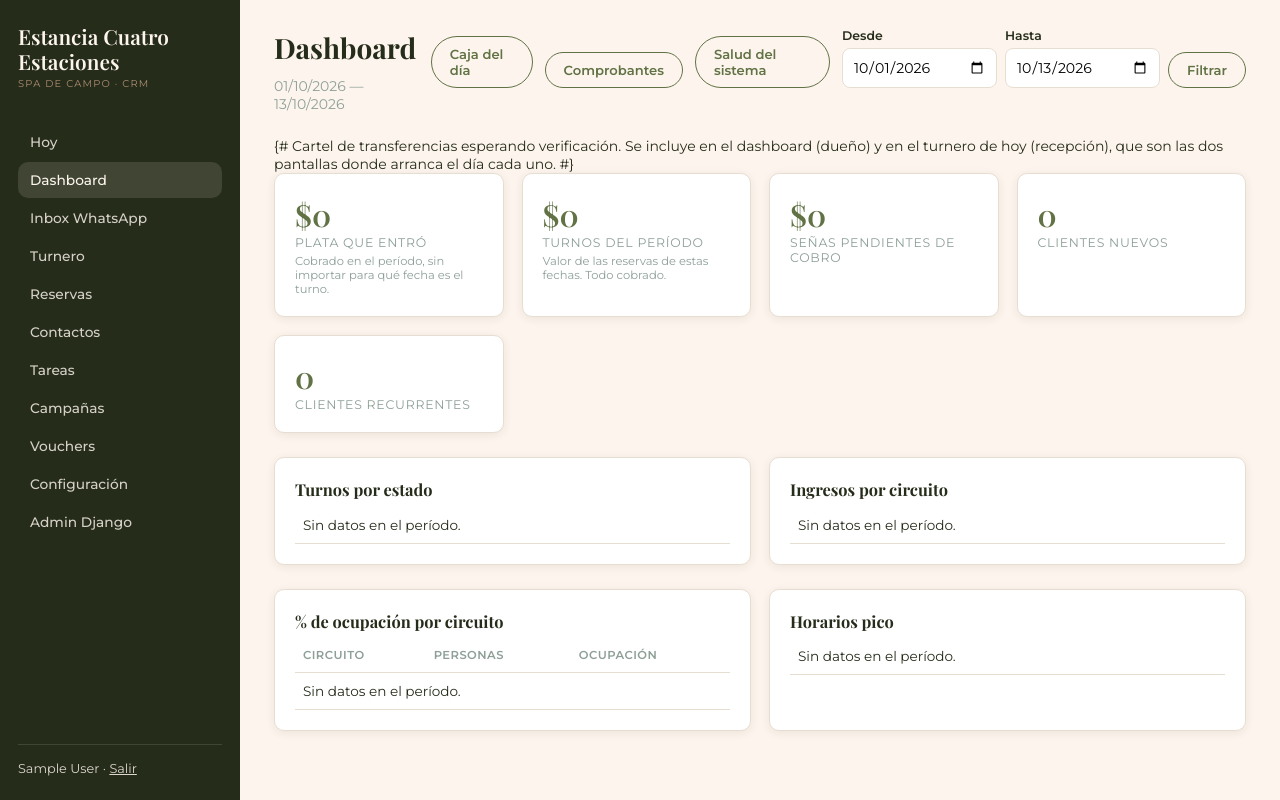
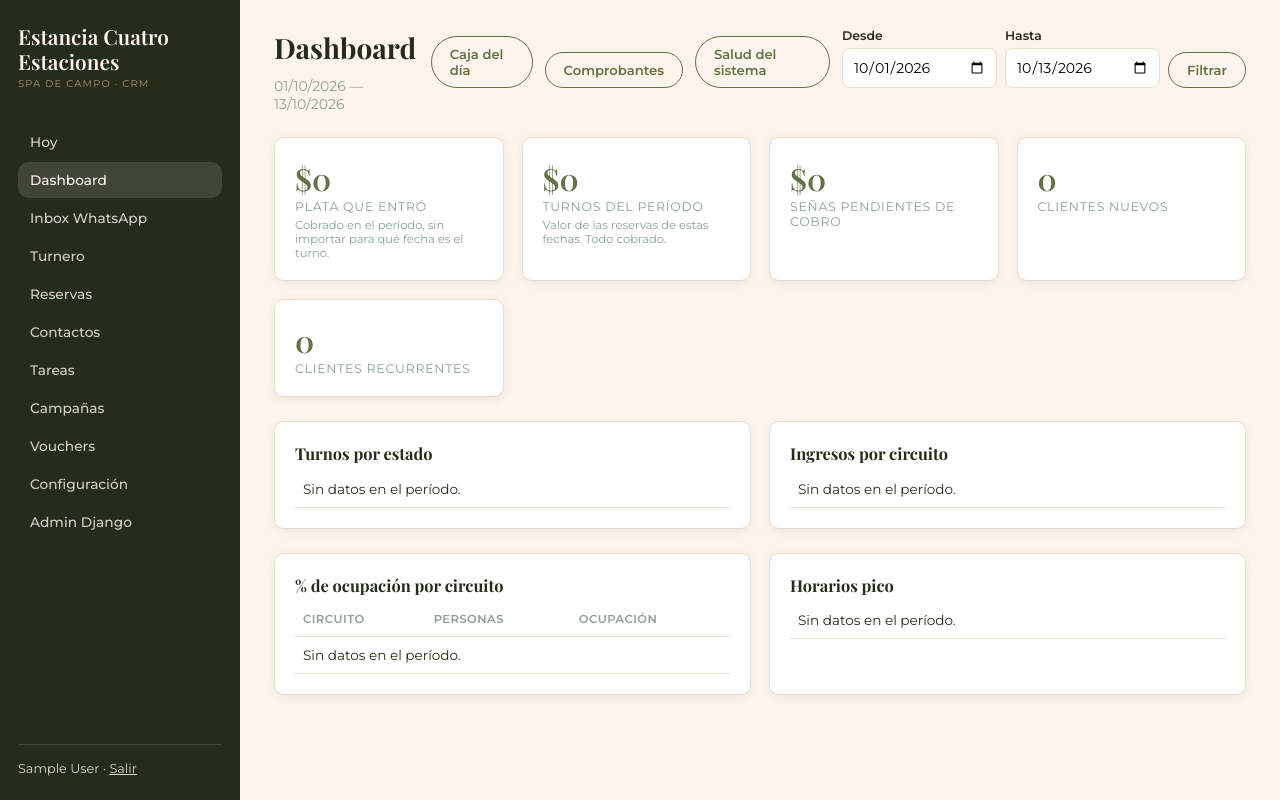
Before and after one commit to NachoGuidali/crmspa, a Django app: page / in a window 1280 px wide. Run offline with Django 5.2, Linux system fonts and the light colour scheme; the visitor is signed in with stand-in values (Sample User, id 1); data that the repository does not hold is empty; parts of the project's set-up code (start-up, migrations or seed data) failed here and were passed over.

Commit message:
Arreglar comentarios de plantilla que se veían en pantalla
{# #} de Django es de una sola línea: al ocupar dos, el texto se renderizaba
como contenido. Van con {% comment %}.

Co-Authored-By: Claude Opus 5 <noreply@anthropic.com>

```diff
--- a/templates/includes/aviso_verificar.html
+++ b/templates/includes/aviso_verificar.html
@@ -1,5 +1,7 @@
-{# Cartel de transferencias esperando verificación. Se incluye en el dashboard (dueño) y en
-   el turnero de hoy (recepción), que son las dos pantallas donde arranca el día cada uno. #}
+{% comment %}
+Cartel de transferencias esperando verificación. Se incluye en el dashboard (dueño) y en el
+turnero de hoy (recepción), que son las dos pantallas donde arranca el día cada uno.
+{% endcomment %}
 {% if por_verificar.total %}
 <a href="{% url 'reservas:kanban' %}"
    class="card"
--- a/templates/reservas/detalle.html
+++ b/templates/reservas/detalle.html
@@ -71,8 +71,10 @@
     <h3>Cancelar</h3>
     <p style="font-size:.82rem; color:var(--text-muted);">Cancela la reserva y libera el cupo.</p>
 
-    {# La política manda: la seña se reembolsa solo si se cancela dentro de las N horas
-       posteriores al pago. Se lo mostramos al staff ANTES de que apriete el botón. #}
+    {% comment %}
+    La política manda: la seña se reembolsa solo si se cancela dentro de las N horas
+    posteriores al pago. Se lo mostramos al staff ANTES de que apriete el botón.
+    {% endcomment %}
     {% if not reserva.sena_pagada_at %}
       <p style="font-size:.82rem; padding:8px 10px; border-radius:6px; background:rgba(120,120,120,.12);">
         <strong>Sin seña acreditada.</strong> No hay reembolso que evaluar.
```
